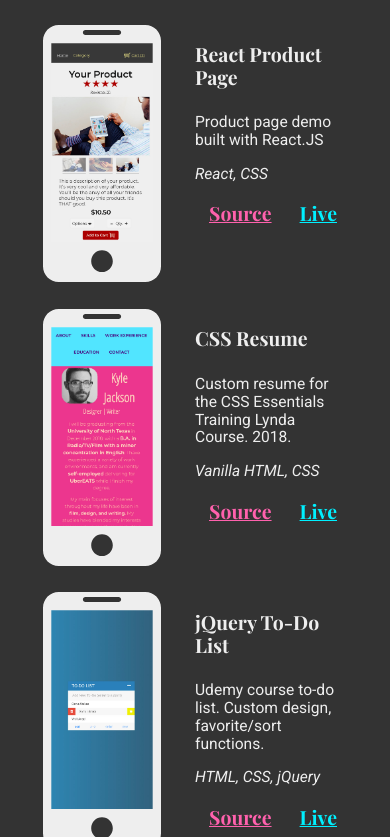
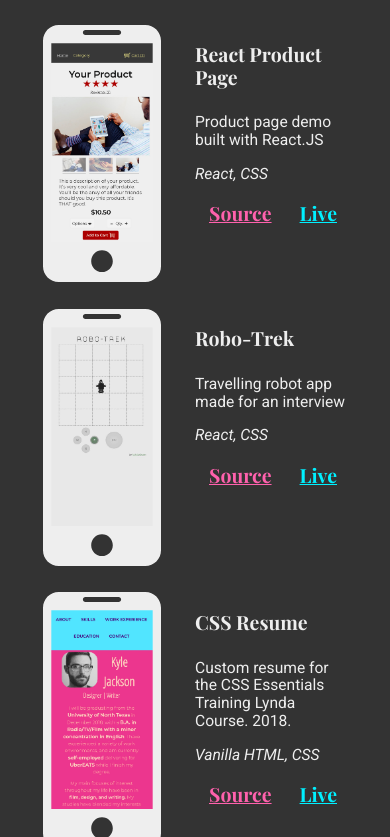
Before and after one commit to kylewjackson/web-dev-projects, a PHP site: page /projects.html in a window 390 px wide. Shown: the part 833-1670 px from the top of the page. Run offline with PHP 8.4, Linux system fonts and the light colour scheme; some web fonts are replaced.

Commit message:
adding robo project to portfolio

```diff
--- a/portfolio/public/scripts/script.js
+++ b/portfolio/public/scripts/script.js
@@ -193,6 +193,15 @@ const projects = {
         thumb: 'https://github.com/kylewjackson/programming-projects/tree/master/React/Product%20Demo',
         live: '/productpage',
         source: 'https://github.com/kylewjackson/web-dev-projects/tree/master/React-Product-Page',
+    },
+    robo: {
+        abbr: 'robo',
+        title: 'Robo-Trek',
+        description: 'Travelling robot app made for an interview',
+        tools: 'React, CSS',
+        thumb: 'https://naughty-rosalind-487bdf.netlify.com/',
+        live: 'https://naughty-rosalind-487bdf.netlify.com/',
+        source: 'https://github.com/kylewjackson/robot'
     },
     resumecss: {
         abbr: 'resumecss',
--- a/portfolio/public/styles/main.css
+++ b/portfolio/public/styles/main.css
@@ -869,6 +869,53 @@ Project Thumbnails
 }
 
 @media (max-width: 499px) and (orientation: portrait) {
+  #robo-thumbnail-preview {
+    background-position: center;
+    background-size: contain;
+    background-repeat: no-repeat;
+    background-image: url("../images/thumbnails/robo/thumbnail-phone-robo.jpg");
+  }
+}
+
+@media (max-height: 499px) and (orientation: landscape) {
+  #robo-thumbnail-preview {
+    background-position: center;
+    background-size: contain;
+    background-repeat: no-repeat;
+    background-image: url("../images/thumbnails/robo/thumbnail-phone-landscape-robo.jpg");
+    width: 49%;
+    margin: 0;
+    left: 21%;
+  }
+}
+
+@media (min-width: 500px) and (min-height: 500px) {
+  #robo-thumbnail-preview {
+    background-position: center;
+    background-size: contain;
+    background-repeat: no-repeat;
+    background-image: url("../images/thumbnails/robo/thumbnail-tablet-robo.jpg");
+    background-position: inherit;
+    top: 7%;
+  }
+}
+
+@media (min-width: 768px) and (min-height: 500px) {
+  #robo-thumbnail-preview {
+    background-position: center;
+    background-size: contain;
+    background-repeat: no-repeat;
+    background-image: url("../images/thumbnails/robo/thumbnail-large-robo.jpg");
+  }
+}
+
+@media (min-width: 1300px) {
+  #robo-thumbnail-preview {
+    background-position: center 25%;
+  }
+}
+
+@media (max-width: 499px) and (orientation: portrait) {
   #resumecss-thumbnail-preview {
     background-position: center;
     background-size: contain;
```
Also changed, not shown: portfolio/sass/components/_thumbnails.scss (+14 -0 lines), portfolio/public/images/thumbnails/robo/thumbnail-large-robo.jpg (added), portfolio/public/images/thumbnails/robo/thumbnail-phone-landscape-robo.jpg (added), portfolio/public/images/thumbnails/robo/thumbnail-phone-robo.jpg (added), portfolio/public/images/thumbnails/robo/thumbnail-tablet-robo.jpg (added), 1 other file.
